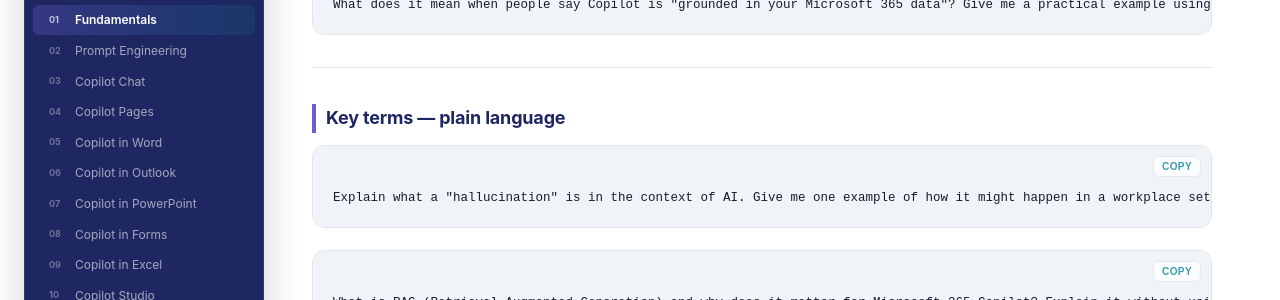
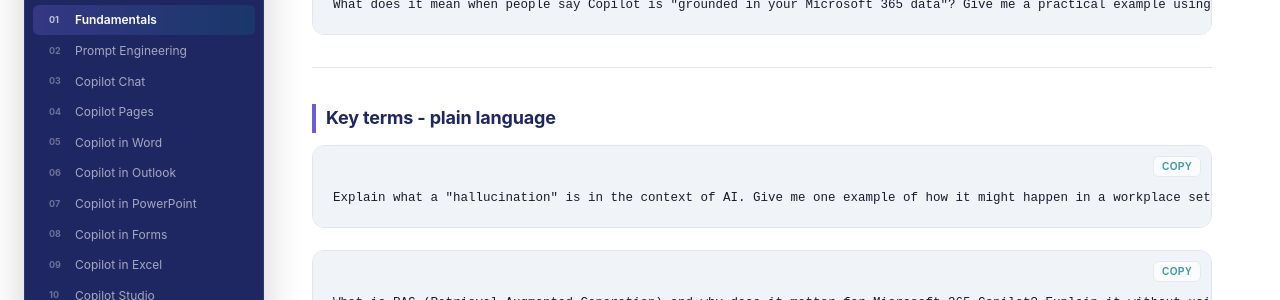
Before and after one commit to Asraf-JS/M365-Copilot-Workshop, a Jekyll site: the page built from 01-copilot-fundamentals/prompts.md, in a window 1280 px wide and 900 px high, scrolled down 380 px. Shown: the part 153-453 px from the top of the window. Built offline with Jekyll 4.4.1, drawn with Linux system fonts in a browser that asks for light colours; our own code applies the rules of GitHub Pages for plain Markdown files.

````diff
--- a/01-copilot-fundamentals/prompts.md
+++ b/01-copilot-fundamentals/prompts.md
@@ -20,7 +20,7 @@ What does it mean when people say Copilot is "grounded in your Microsoft 365 dat
 
 ---
 
-## Key terms — plain language
+## Key terms - plain language
 
 ```
 Explain what a "hallucination" is in the context of AI. Give me one example of how it might happen in a workplace setting, and one way to catch it.
````
